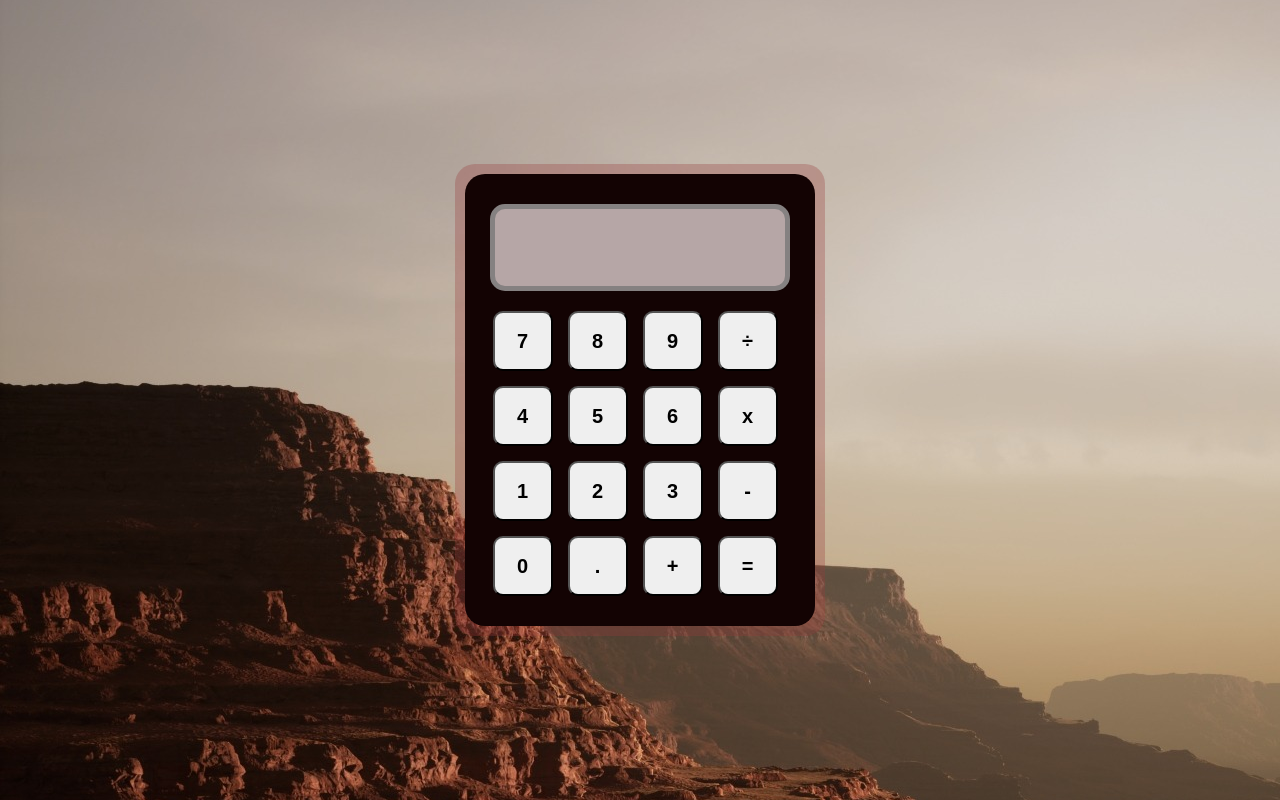
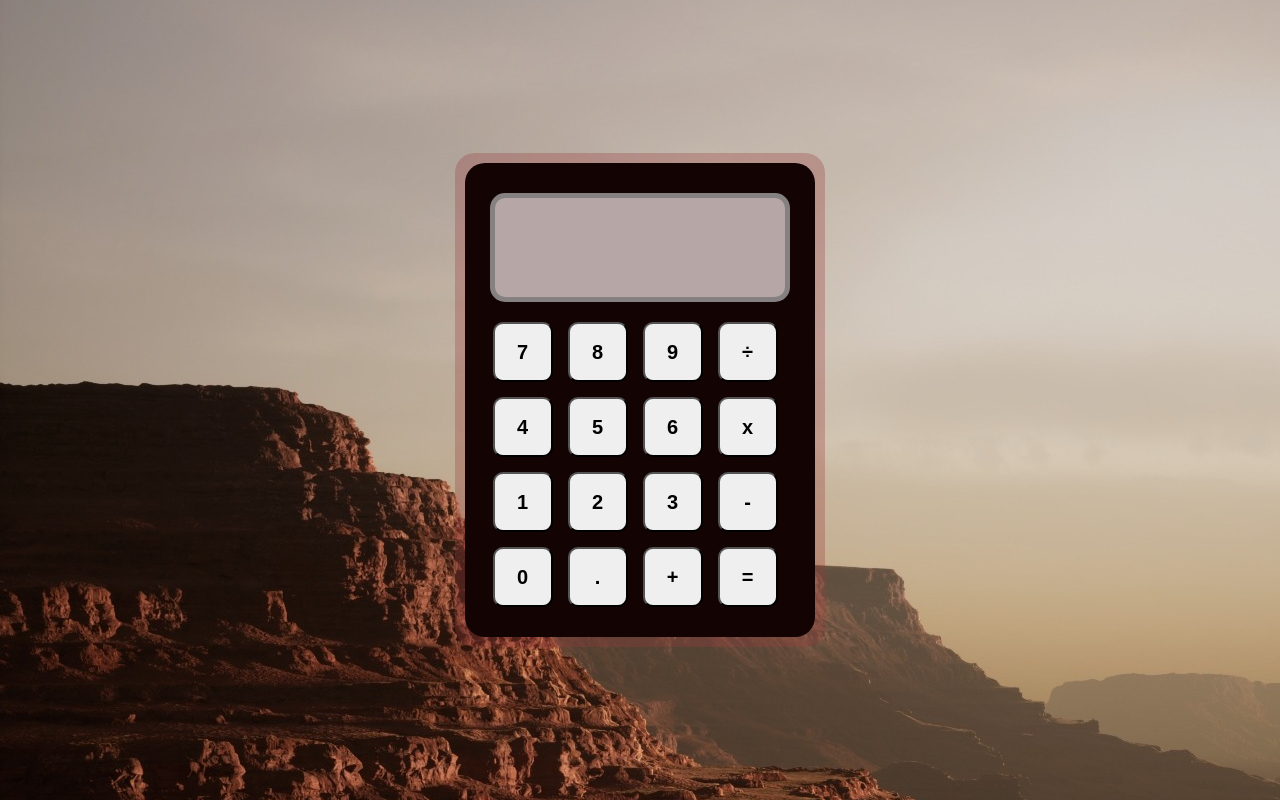
Before and after one commit to joshuazhou08/Calculator, a plain HTML site: page index.html in a window 1280 px wide. Drawn offline with Linux system fonts and the light colour scheme.

Commit message:
Add Initial Height To Display History

```diff
--- a/style.css
+++ b/style.css
@@ -44,6 +44,10 @@ html{
     height: 62px;
     scrollbar-width: thin;
 }
+.display-history{
+    box-sizing: border-box;
+    height: 32px;
+}
 /*Scroll Bar Styling For Display
 /* width */
 ::-webkit-scrollbar {
```
